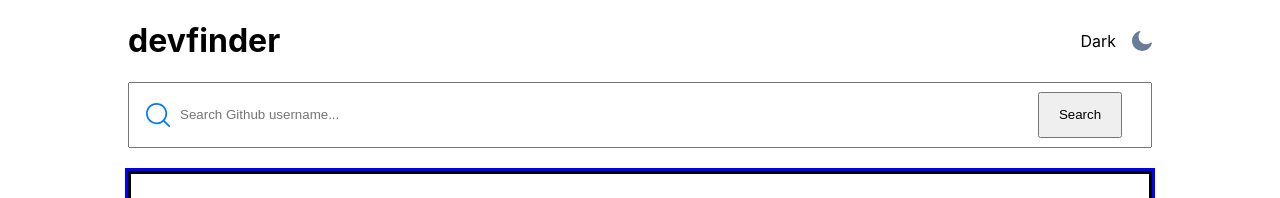
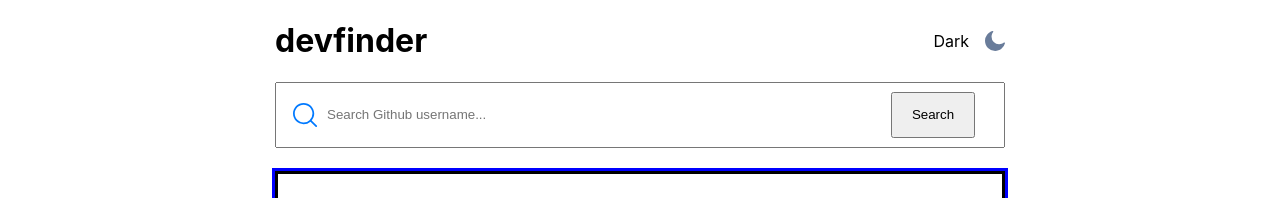
Before and after one commit to vikrambenipal/github-user-search-app, a React (Create React App) app: page / in a window 1280 px wide. Shown: the top 198 px of the page. Built offline with nearby package versions, Linux system fonts and the light colour scheme; no server answers.

Commit message:
content has a max width when screen resized to desktop view

```diff
--- a/src/App.js
+++ b/src/App.js
@@ -8,6 +8,7 @@
 const TopContainer = styled.div`
   display: flex;
   flex-direction: column;
+  justify-content: center;
   align-items: center;
 `
 function App() {
@@ -24,7 +25,6 @@
 
   return (
     <div className="App">
-
       <TopContainer>
         <Header />
         <Search setData={setData}/>
--- a/src/components/Header.js
+++ b/src/components/Header.js
@@ -9,13 +9,13 @@
   justify-content: space-between;
   align-items: center;
   width: 80%;
+  max-width: 730px;
 `
 
 const Theme = styled.div`
   display: flex;
   flex-direction: row;
   align-items: center;
-  //justify-content: right;
   cursor: pointer;
   img {
     margin-left: 16px;
--- a/src/components/Search.js
+++ b/src/components/Search.js
@@ -34,6 +34,7 @@
     img {
         align-self: center;
     }
+    max-width: 730px;
 `
 const Error = styled.p`
     position: absolute;
--- a/src/components/User.js
+++ b/src/components/User.js
@@ -9,7 +9,7 @@
     margin-top: 30px;
     width: 80%;
     margin: 20px auto 0px auto;
-    //max-width: 700px;
+    max-width: 730px;
 `
 const User = ({ data }) => {
 
```
